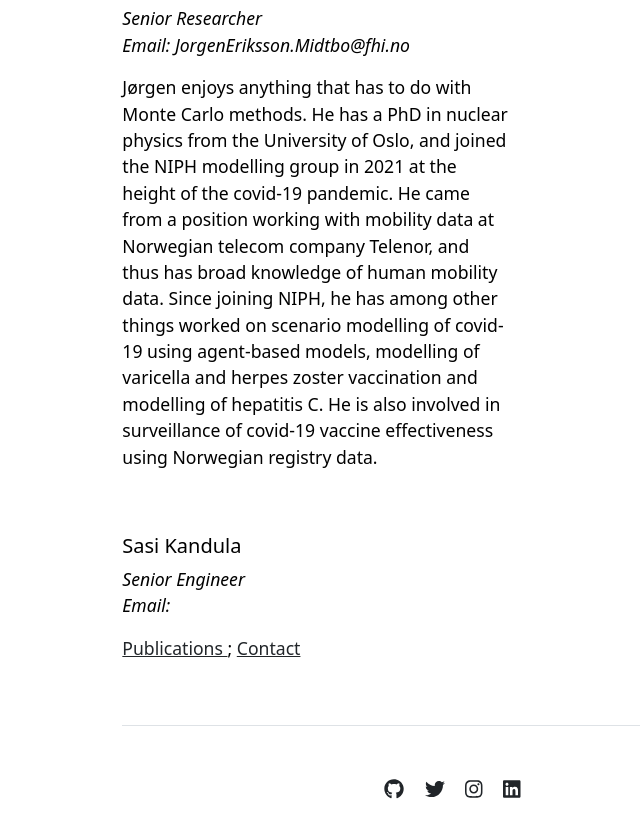
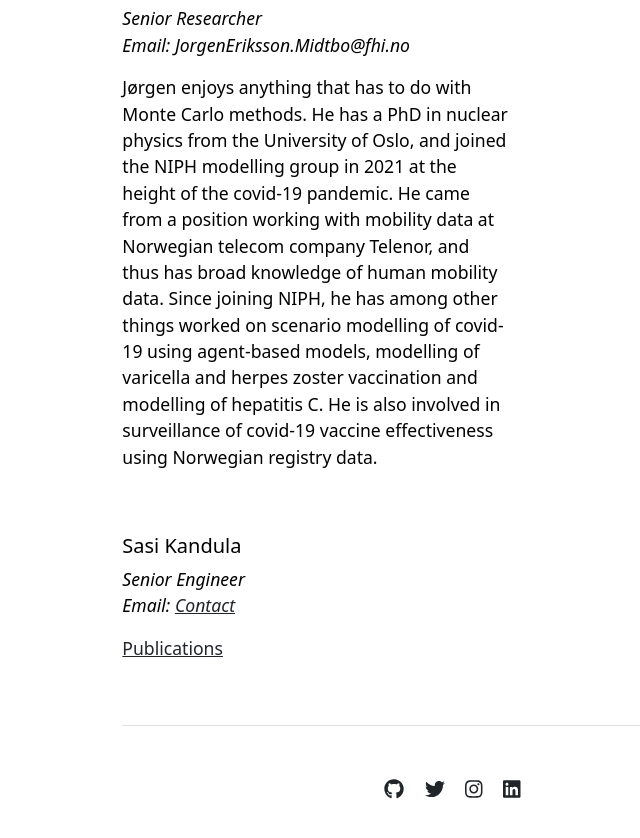
Before and after one commit to folkehelseinstituttet/modelling, a Jekyll site: the page built from people.md, in a window 1280 px wide and 900 px high, scrolled down 2273 px. Shown: the top 838 px of the window, without its empty margins (107-747 px from the left). Built offline with Jekyll 4.4.1, drawn with Linux system fonts in a browser that asks for light colours.

Commit message:
Update settings.yml

```diff
--- a/_data/settings.yml
+++ b/_data/settings.yml
@@ -15,7 +15,7 @@ people:
 - {name: 'Ida-Marie Fauske Johansson', title: 'PhD candidate', department: 'Methods Development and Analysis, NIPH & Department of Physics, University of Oslo', institution: 'Folkehelseinstituttet & UiO', institution_address: 'Lovisenberggata 8, 0456 Oslo', email: '', office: '', image: 'assets/img/fhi_fjes.png', url: 'ida', summary: ''}
 - {name: 'Jonas Christoffer Lindstrøm', title: 'Researcher', department: 'Methods Development and Analysis', institution: 'Folkehelseinstituttet', institution_address: 'Lovisenberggata 8, 0456 Oslo', email: 'JonasChristoffer.Lindstrom@fhi.no', office: '', image: 'assets/img/fhi_fjes.png', url: 'jonas', summary: ''}
 - {name: 'Jørgen Eriksson Midtbø', title: 'Senior Researcher', department: 'Methods Development and Analysis', institution: 'Folkehelseinstituttet', institution_address: 'Lovisenberggata 8, 0456 Oslo', email: 'JorgenEriksson.Midtbo@fhi.no', office: '', image: 'assets/img/fhi_fjes.png', url: 'jorgen', summary: 'Jørgen enjoys anything that has to do with Monte Carlo methods. He has a PhD in nuclear physics from the University of Oslo, and joined the NIPH modelling group in 2021 at the height of the covid-19 pandemic. He came from a position working with mobility data at Norwegian telecom company Telenor, and thus has broad knowledge of human mobility data. Since joining NIPH, he has among other things worked on scenario modelling of covid-19 using agent-based models, modelling of varicella and herpes zoster vaccination and modelling of hepatitis C. He is also involved in surveillance of covid-19 vaccine effectiveness using Norwegian registry data.'}
-- {name: 'Sasi Kandula', title: 'Senior Engineer', department: 'Methods Development and Analysis', institution: 'Folkehelseinstituttet', institution_address: 'Lovisenberggata 8, 0456 Oslo', email: '', office: '', image: 'assets/img/fhi_fjes.png', url: 'sasi', summary: '<a href="https://pubmed.ncbi.nlm.nih.gov/?term=%22Sasikiran+Kandula%22&sort=date&size=100"> Publications </a>; <a href="https://www.fhi.no/om/organisasjon/metodeutvikling-og-analyse/sasikiran-kandula/"> Contact </a>'}
+- {name: 'Sasi Kandula', title: 'Senior Engineer', department: 'Methods Development and Analysis', institution: 'Folkehelseinstituttet', institution_address: 'Lovisenberggata 8, 0456 Oslo', email: '<a href="https://www.fhi.no/om/organisasjon/metodeutvikling-og-analyse/sasikiran-kandula/"> Contact </a>', office: '', image: 'assets/img/fhi_fjes.png', url: 'sasi', summary: '<a href="https://pubmed.ncbi.nlm.nih.gov/?term=%22Sasikiran+Kandula%22&sort=date&size=100"> Publications </a>'}
 
 projects:
 - {name: 'COVID-19 modelling', short: "Our team provided situational awarness and scenario modelling for the Norwegain goverment during the covid-19 pandemic", url: '/projects/covid-19'}
```
